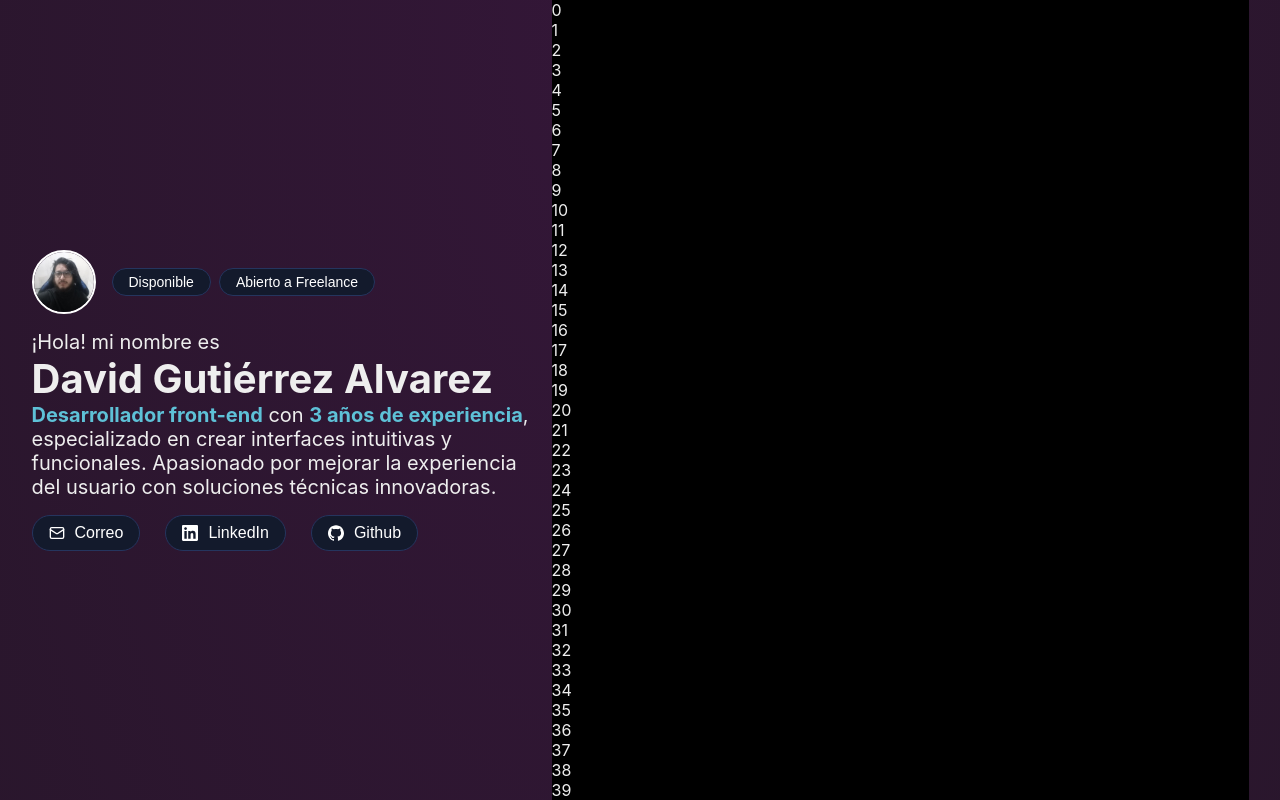
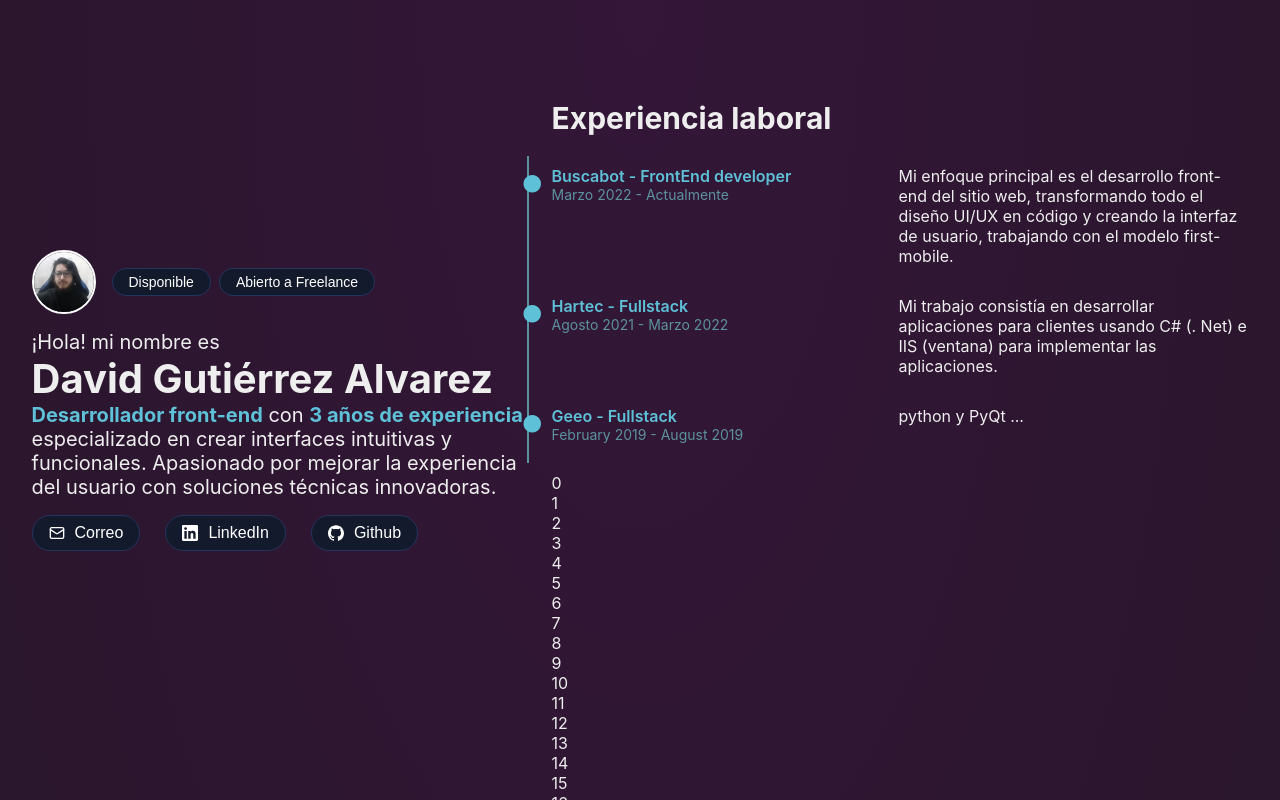
Before and after one commit to self-david/self-david, a Svelte app: page / in a window 1280 px wide. Shown: the top 800 px of the page. Built offline with nearby package versions, Linux system fonts and the light colour scheme.

Commit message:
add experiences

```diff
--- a/public/global.css
+++ b/public/global.css
@@ -8,6 +8,7 @@
 
 :root {
 	--color-accent: #5EC1D7;
+	--color-weak-accent: #5C929E;
 	--color-dark: #131A2C;
 	--color-gray: #25355E;
 }
@@ -29,6 +30,13 @@ body {
 	padding: 0 calc((100vw - 1200px) / 2 - 8.5px);
 }
 
+@media (max-width: 1200px) {
+	body {
+		flex-direction: column;
+		padding: 100px calc((100vw - 600px) / 2 - 8.5px);
+	}
+}
+
 @media (max-width: 768px) {
 	body {
 		flex-direction: column;
--- a/src/App.svelte
+++ b/src/App.svelte
@@ -1,65 +1,37 @@
 <script>
 	import ProfessionalResume from './components/ProfessionalResume.svelte'
-	import IconEmail from './components/icons/Email.svelte'
-	import IconLinkedIn from './components/icons/LinkedIn.svelte'
-	import IconGithub from './components/icons/Github.svelte'
+	import Experiences from './components/Experiences.svelte';
 
 	window.geofeed = options => window.geolocation = options
 	var json = document.createElement('script')
 	json.setAttribute('src', 'https://geolocation.onetrust.com/cookieconsentpub/v1/geo/location/geofeed')
 	document.head.appendChild(json)
-
-	const name = 'David Gutierrez Alvarez'
-	const linkProps = {
-		rel: 'noopener noreferrer',
-		target: '_blank'
-	}
 </script>
 
 <svelte:component this={ProfessionalResume} />
 <main>
+	<Experiences />
 	<div>
 		{#each [...Array(130).keys()] as idx}
 			<p>{idx}</p>
 		{/each}
 	</div>
 
-	<!-- <span>
-		<svg xmlns="http://www.w3.org/2000/svg" width="12" height="12" viewBox="0 0 24 24" fill="none" stroke="currentColor" stroke-width="2" stroke-linecap="round" stroke-linejoin="round">
-			<circle cx="12" cy="12" r="10"></circle>
-			<path d="M12 2a14.5 14.5 0 0 0 0 20 14.5 14.5 0 0 0 0-20"></path>
-			<path d="M2 12h20"></path>
-		</svg>
-		Guadalajara, Jalisco
-	</span> -->
+
 </main>
 
 <style>
 	main {
 		display: flex;
+		flex-direction: column;
 		width: 100%;
 		max-width: 1200px;
-		position: sticky;
-		top: 0;
-		background-color: black;
+		padding-top: 100px;
 	}
 
 	@media (max-width: 768px) {
 		main {
-			max-width: none;
 			background-color: red;
 		}
 	}
-
-	footer {
-		position: absolute;
-		bottom: 0;
-		left: 0;
-		right: 0;
-		margin: 0 auto;
-		width: 100%;
-		padding: 1rem;
-		display: flex;
-		justify-content: center;
-	}
 </style>
--- /dev/null
+++ b/src/components/Experiences.svelte
@@ -0,0 +1,90 @@
+
+<div class="experiences">
+  <h2>Experiencia laboral</h2>
+  <ol>
+    <li>
+      <div>
+        <h4>Buscabot - FrontEnd developer</h4>
+        <p>Marzo 2022 - Actualmente</p>
+      </div>
+      <span>
+        Mi enfoque principal es el desarrollo front-end del sitio web, transformando todo el diseño UI/UX en código y creando la interfaz de usuario, trabajando con el modelo first-mobile.
+      </span>
+    </li>
+    <li>
+      <div>
+        <h4>Hartec - Fullstack</h4>
+        <p>Agosto 2021 - Marzo 2022</p>
+      </div>
+      <span>
+        Mi trabajo consistía en desarrollar aplicaciones para clientes usando C# (. Net) e IIS (ventana) para implementar las aplicaciones.
+      </span>
+    </li>
+    <li>
+      <div>
+        <h4>Geeo - Fullstack</h4>
+        <p>February 2019 - August 2019</p>
+      </div>
+      <span>
+        python y PyQt ...
+      </span>
+    </li>
+  </ol>
+</div>
+
+<style>
+  .experiences {}
+
+  ol {
+    display: flex;
+    flex-direction: column;
+    /* gap: 30px; */
+  }
+
+  li {
+    display: flex;
+    justify-content: space-between;
+    gap: 8px;
+    padding-bottom: 30px;
+    position: relative;
+  }
+
+  li::before {
+    border-left: 2px solid var(--color-weak-accent);
+    content: '';
+    left: -25px;
+    top: -10px;
+    position: absolute;
+    height: 100%;
+  }
+
+  li::after {
+    content: '•';
+    color: var(--color-accent);
+    font-size: 56px;
+    position: absolute;
+    left: -35px;
+    top: -20px;
+  }
+
+  h2 {
+    font-size: 30px;
+    margin-bottom: 30px;
+  }
+
+  h4 {
+    font-size: 16px;
+    color:var(--color-accent);
+    font-weight: 600;
+  }
+
+  p {
+    font-size: 14px;
+    color: var(--color-weak-accent);
+  }
+
+  span {
+    font-size: 16px;
+    width: 350px;
+  }
+</style>
--- a/src/components/ProfessionalResume.svelte
+++ b/src/components/ProfessionalResume.svelte
@@ -5,6 +5,8 @@
 	import IconGithub from './icons/Github.svelte'
 
   const openLink = url => window.open(url, "_blank")
+	const name = 'David Gutierrez Alvarez'
+
 </script>
 
 <div class='resume'>
@@ -76,6 +78,14 @@
     justify-content: flex-start;
   }
 
+  @media (max-width: 1200px) {
+    .resume {
+      flex-direction: column;
+      height: auto;
+      position: relative;
+	  }
+  }
+
   @media (max-width: 768px) {
     .resume {
       flex-direction: column;
```
